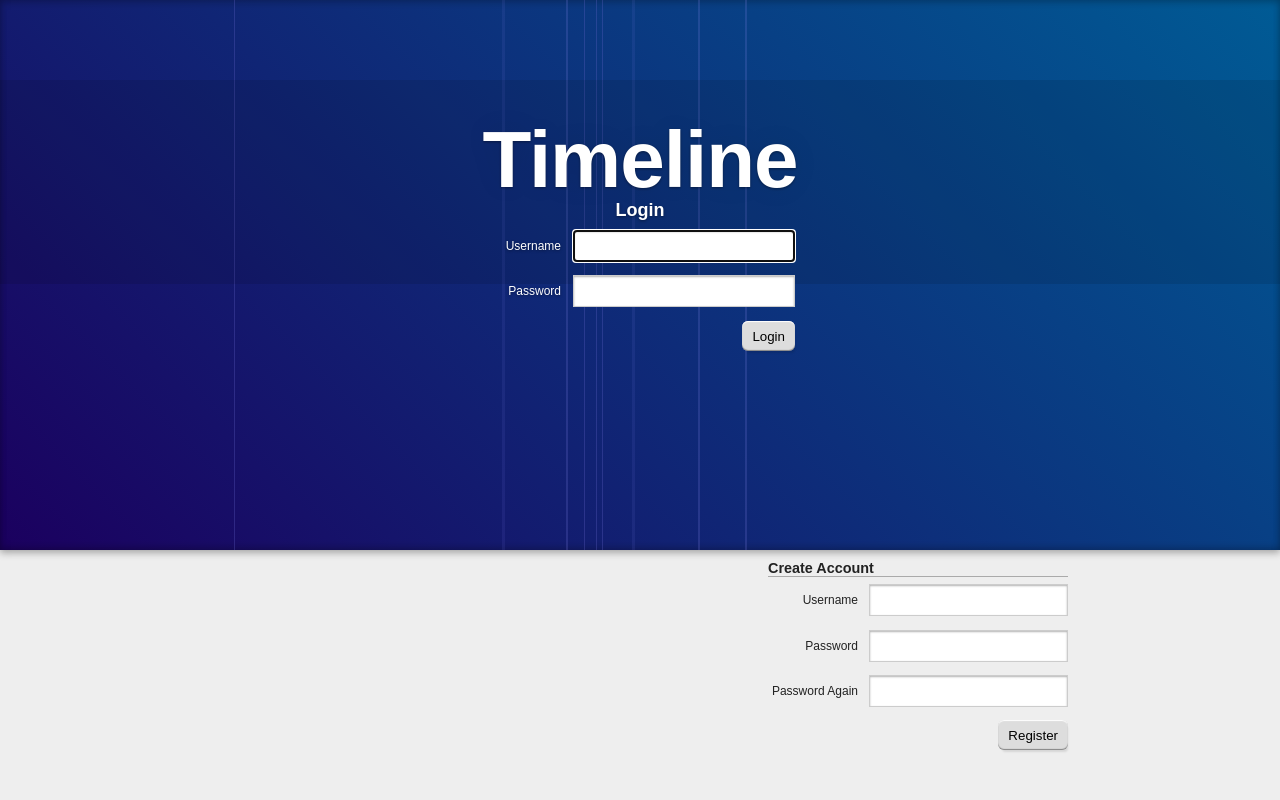
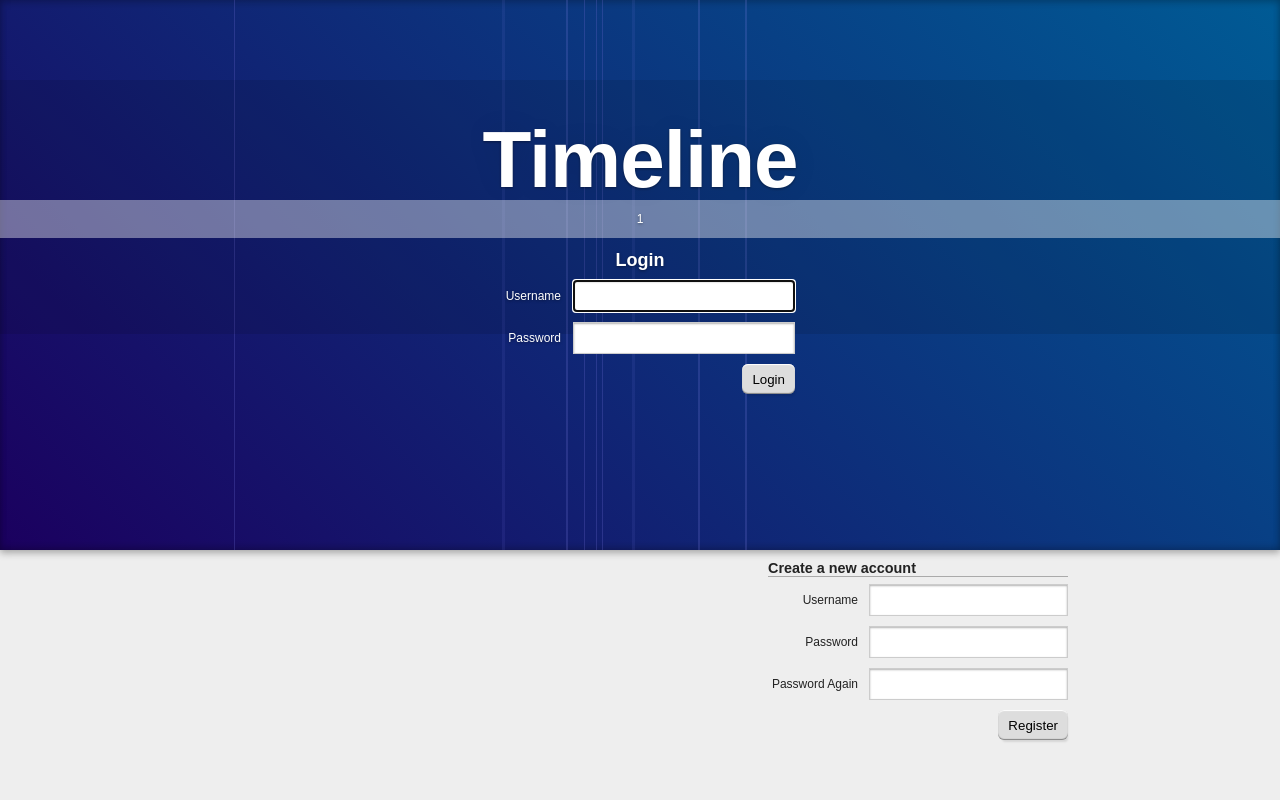
Before and after one commit to martinjoiner/timeline, a PHP site: page /?msg=1 in a window 1280 px wide. Run offline with PHP 8.4, Linux system fonts and the light colour scheme; data that the repository does not hold is empty; some libraries are stand-ins or nearby versions.

Commit message:
A few improvements to account creation process

```diff
--- a/public_html/css/index.css
+++ b/public_html/css/index.css
@@ -3,8 +3,7 @@
 	width: 100%;
 
 	position: relative;
-	padding: 0;
-	color: #fff;
+	color: #FFF;
 	text-align: center;
 	text-shadow: 0 1px 3px rgba(0,0,0,.4), 0 0 30px rgba(0,0,0,.075);
 	background: #020031; /* Old browsers */
@@ -15,9 +14,10 @@
 	background: -ms-linear-gradient(45deg,  #1b005f 0%,#005b95 100%); /* IE10+ */
 	background: linear-gradient(45deg,  #1b005f 0%,#005b95 100%); /* W3C */
 	filter: progid:DXImageTransform.Microsoft.gradient( startColorstr='#1b005f', endColorstr='#005b95',GradientType=1 ); /* IE6-9 fallback on horizontal gradient */
+
 	-webkit-box-shadow: inset 0 3px 7px rgba(0,0,0,.2), inset 0 -3px 7px rgba(0,0,0,.2), 0 3px 7px rgba(0,0,0,.3);
-	 -moz-box-shadow: inset 0 3px 7px rgba(0,0,0,.2), inset 0 -3px 7px rgba(0,0,0,.2), 0 3px 7px rgba(0,0,0,.3);
-	      box-shadow: inset 0 3px 7px rgba(0,0,0,.2), inset 0 -3px 7px rgba(0,0,0,.2), 0 3px 7px rgba(0,0,0,.3);
+	   -moz-box-shadow: inset 0 3px 7px rgba(0,0,0,.2), inset 0 -3px 7px rgba(0,0,0,.2), 0 3px 7px rgba(0,0,0,.3);
+			box-shadow: inset 0 3px 7px rgba(0,0,0,.2), inset 0 -3px 7px rgba(0,0,0,.2), 0 3px 7px rgba(0,0,0,.3);
 
 	overflow: hidden;
 	margin-bottom: 10px;
@@ -27,14 +27,15 @@
 	height: 550px;
 }
 
+.formRow{
+	float: left;
+	width: 100%;
+	margin: 0 0 10px 0;
+}
+
 .frmLogin{
 	width: 310px;
 	margin: 0 auto;
-}
-
-.frmLogin .formRow{
-	float: left;
-	width: 100%;
 }
 
 .frmLogin .formRow label{
@@ -61,7 +62,11 @@
   	padding: 40px 0;
 }
 
-input{ margin: 0 0 1em 0; }
+.msg{
+	padding: 1em 0;
+	margin: 0 0 1em 0;
+	background-color: rgba(255,255,255,0.4);
+}
 
 .header h1 {
   font-size: 80px;
@@ -100,11 +105,6 @@ input{ margin: 0 0 1em 0; }
 	width: 300px;
 }
 
-.regWrap .formRow{
-	float: left;
-	width: 100%;
-}
-
 .regWrap .formRow label{
 	float: left;
 	text-align: right;
--- a/public_html/index.php
+++ b/public_html/index.php
@@ -31,16 +31,26 @@ if(isLoggedIn()){
 		<div class="contwrap">
 			<h1>Timeline</h1>
 
+			<?php
+			if( $_GET['msg'] ){
+				?>
+				<div class="msg">
+					<?=htmlspecialchars( $_GET['msg'] )?>
+				</div>
+				<?php
+			}
+			?>
+
 			<h2>Login</h2>
 
 			<form class="frmLogin" action="login.php" method="post">
 			    <div class="formRow">
 			    	<label for="username">Username</label>
-			    	<input type="text" id="username" name="username" maxlength="30" />
+			    	<input type="text" id="username" name="username" maxlength="30" value="<?=sanitiseUsername( $_GET['username'] )?>">
 			    </div>
 			    <div class="formRow">
 			    	<label for="password">Password</label>
-			    	<input type="password" name="password" />
+			    	<input type="password" id="password" name="password" />
 			    </div>
 			    <input type="submit" value="Login" /><br>
 			</form>
@@ -49,20 +59,20 @@ if(isLoggedIn()){
 	</div>
 
 	<div class="regWrap">
-		<h2>Create Account</h2>
+		<h2>Create a new account</h2>
 
 		<form name="register" action="register.php" method="post">
 			<div class="formRow">
 				<label for="username">Username</label>
-		    	<input type="text" name="username" id="username" maxlength="30" />
+		    	<input type="text" name="username" id="username" maxlength="30" required>
 		    </div>
 			<div class="formRow">
 		    	<label for="pass1">Password</label>
-		    	<input type="password" name="pass1" id="pass1">
+		    	<input type="password" name="pass1" id="pass1" required>
 		    </div>
 		    <div class="formRow">
 		    	<label for="pass2">Password Again</label>
-		    	<input type="password" name="pass2" id="pass2">
+		    	<input type="password" name="pass2" id="pass2" required>
 		    </div>
 		    <div>
 		    	<input type="submit" value="Register" />
@@ -70,7 +80,6 @@ if(isLoggedIn()){
 		</form>
 	</div>
 
-
     <script src="/js/index.js"></script>
 
 </body>
--- a/public_html/js/index.js
+++ b/public_html/js/index.js
@@ -1,7 +1,12 @@
 var docWidth = 1000;
 
+var elemUsername = $("#username");
+if( elemUsername.val() ){
+	$('#password').focus();
+} else {
+	elemUsername.focus();
+}
 
-$("#username").focus();
 setStartPos();
 $('.vertline').each( function(){
 	if($(this).hasClass('back')){
--- a/public_html/login.php
+++ b/public_html/login.php
@@ -3,9 +3,6 @@ $username = $_POST['username'];
 $password = $_POST['password'];
 
 include( $_SERVER['DOCUMENT_ROOT'] . "/db_connect.inc.php");
-
-$username = mysql_real_escape_string($username);
-
 
 // Query database using server session user id
 $qryUser = $db->prepare("	SELECT `id`, `password`, `salt`
--- a/public_html/login_funcs.inc.php
+++ b/public_html/login_funcs.inc.php
@@ -22,4 +22,9 @@ function saltAndHash( $salt, $password ){
 	return hash('sha256', $salt . hash('sha256', $password) );
 }
 
-?>
+function sanitiseUsername( $strUsername ){
+    $strUsername = trim( $strUsername );
+    $strUsername = preg_replace('/ +/','_',$strUsername);
+    $strUsername = preg_replace('/[^a-zA-Z0-9-_]/', '', $strUsername);
+    return strToLower( $strUsername );
+}
```
Also changed, not shown: public_html/register.php (+4 -7 lines), README.md.
